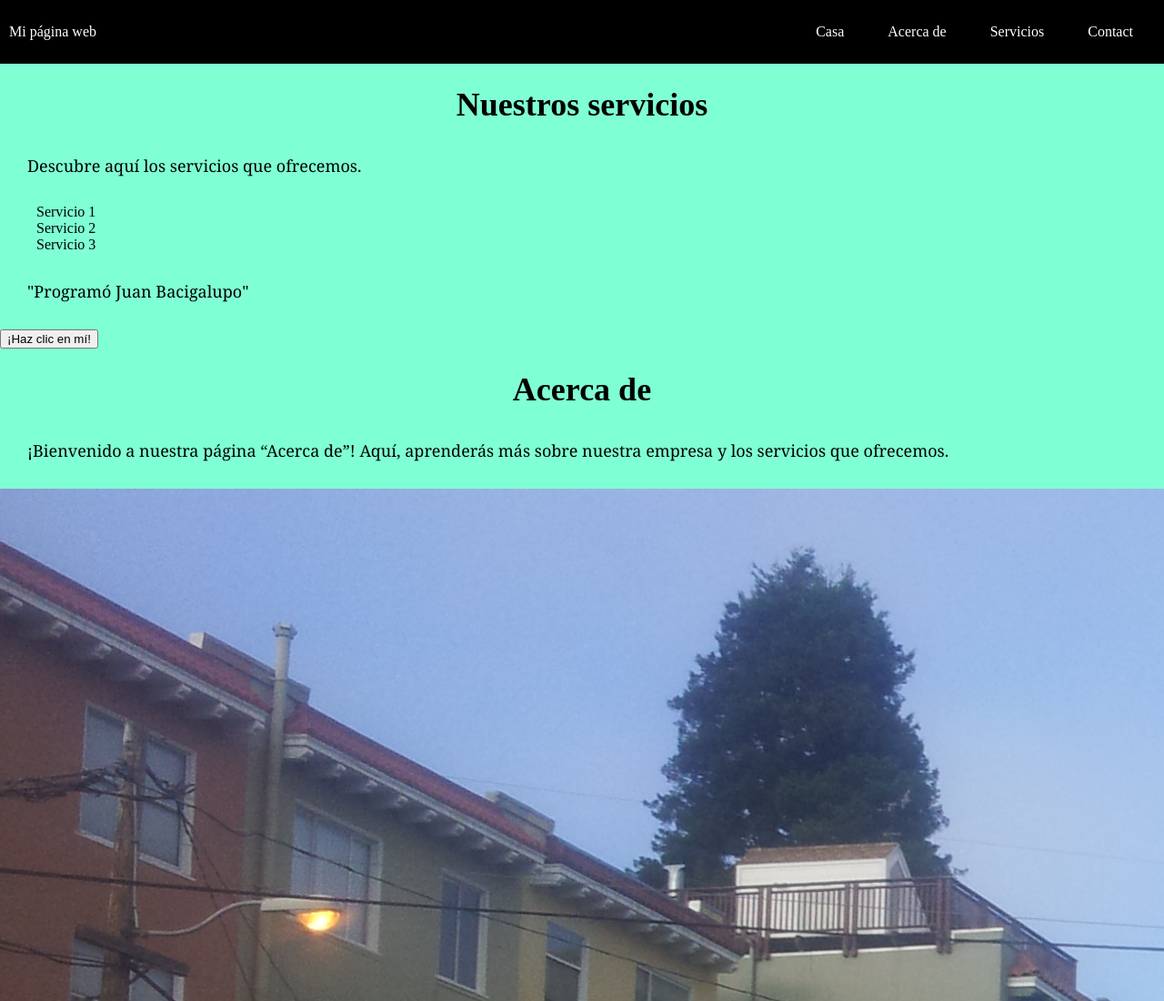
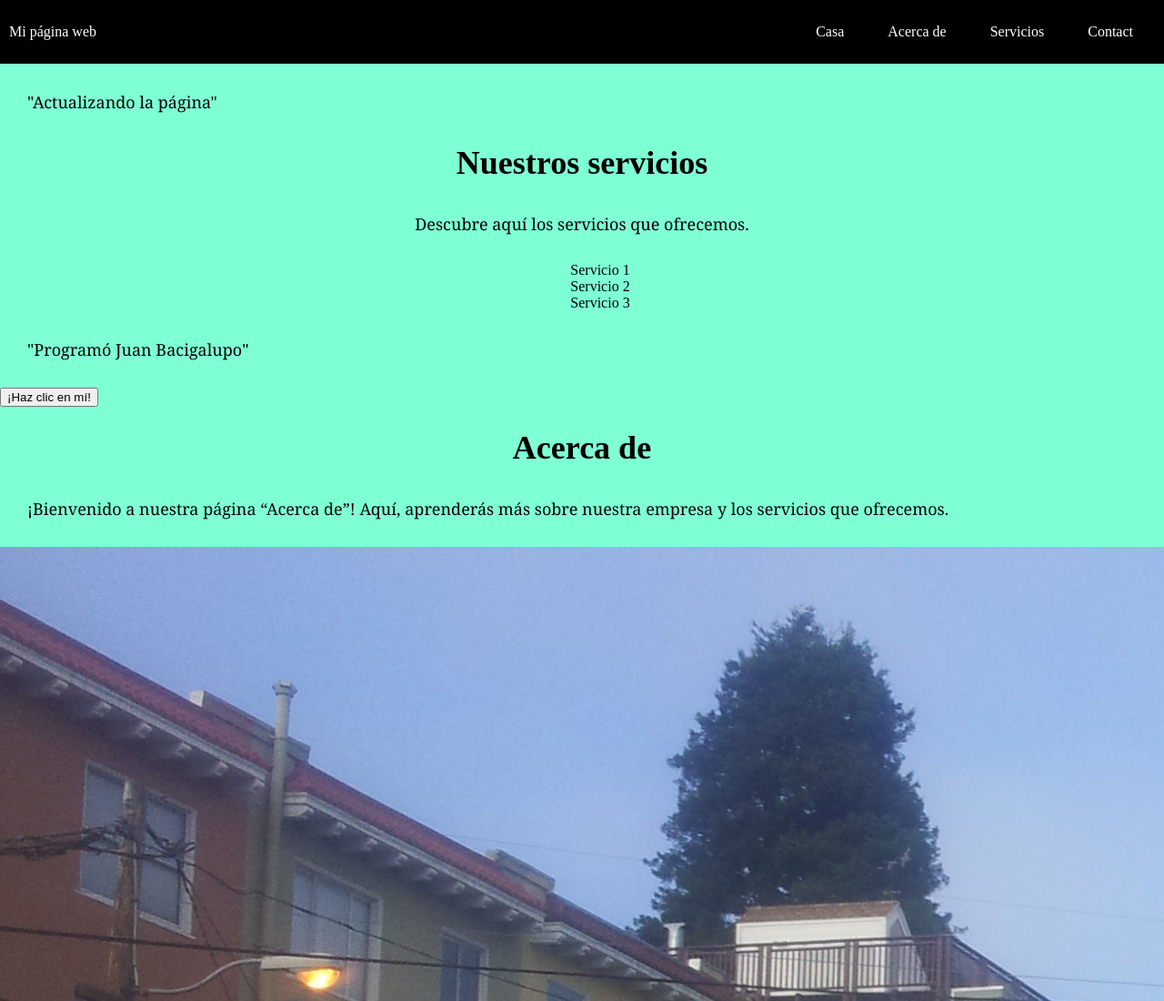
Before and after one commit to JBacigalupo10/Miprimerapagina, a plain HTML site: page about.html in a window 1280 px wide. Shown: the top 1100 px of the page at 91% size. Drawn offline with Linux system fonts and the light colour scheme.

Commit message:
mi primera confirmación de actualización

```diff
--- a/about.html
+++ b/about.html
@@ -22,7 +22,10 @@
           </header>
 
           <main>
-
+          <div>
+            <p>"Actualizando la página"</p>
+            <div class="gretting"
+          </div>
             <div class="container">
                 <h1>Nuestros servicios</h1>
                 <p>Descubre aquí los servicios que ofrecemos.</p>
--- a/styles.css
+++ b/styles.css
@@ -32,6 +32,10 @@ body {
     padding: 10px;
     height: 50px;
     background-color: black;
+  }
+
+  .gretting {
+    text-align: center;
   }
 
 
```
